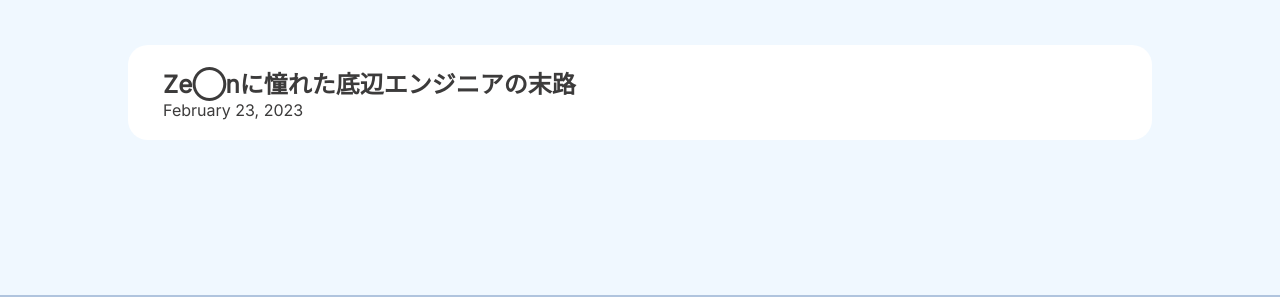
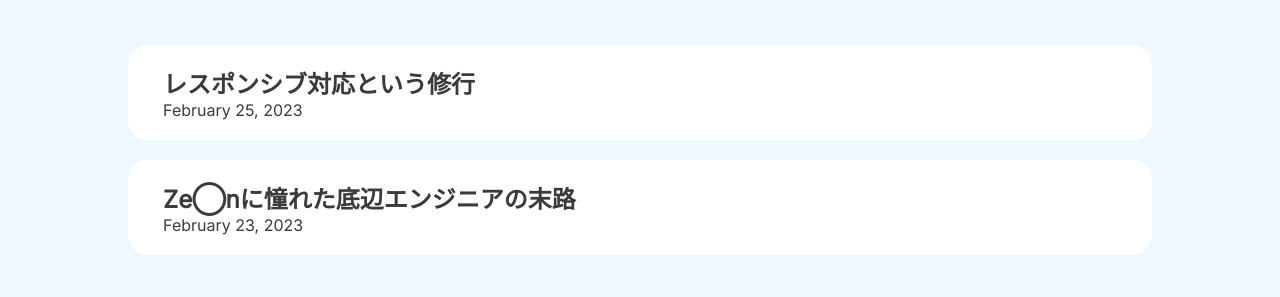
Before and after one commit to tasa-GitHub/Blog, a Next.js app: page / in a window 1280 px wide. Shown: the part 455-752 px from the top of the page. Built offline with nearby package versions, Linux system fonts and the light colour scheme.

Commit message:
記事を投稿

```diff
--- /dev/null
+++ b/_articles/test.md
@@ -0,0 +1,10 @@
+---
+title: 'レスポンシブ対応という修行'
+date: '2023-02-25T05:35:07.322Z'
+---
+
+見た目がいい感じになった。
+
+ええよなあ。
+
+SCSS
--- a/_articles/zenn-shinja.md
+++ b/_articles/zenn-shinja.md
@@ -1,8 +1,6 @@
 ---
 title: 'Ze◯nに憧れた底辺エンジニアの末路'
 date: '2023-02-23T05:35:07.322Z'
-update: '2023-02-23T05:35:07.322Z'
-url: '/assets/blog/hello-world/cover.jpg'
 ---
 
 ブログ再開しまーす。
--- a/src/pages/index.tsx
+++ b/src/pages/index.tsx
@@ -21,7 +21,7 @@ export default function Home({ allArticles }: Props) {
       />
       <div className={styles.container}>
         {allArticles.map((article, idx) => (
-          <div key={idx}>
+          <div className={styles.articlelink} key={idx}>
           <ArticleLink
           title={article.title}
           date={article.date}
```
